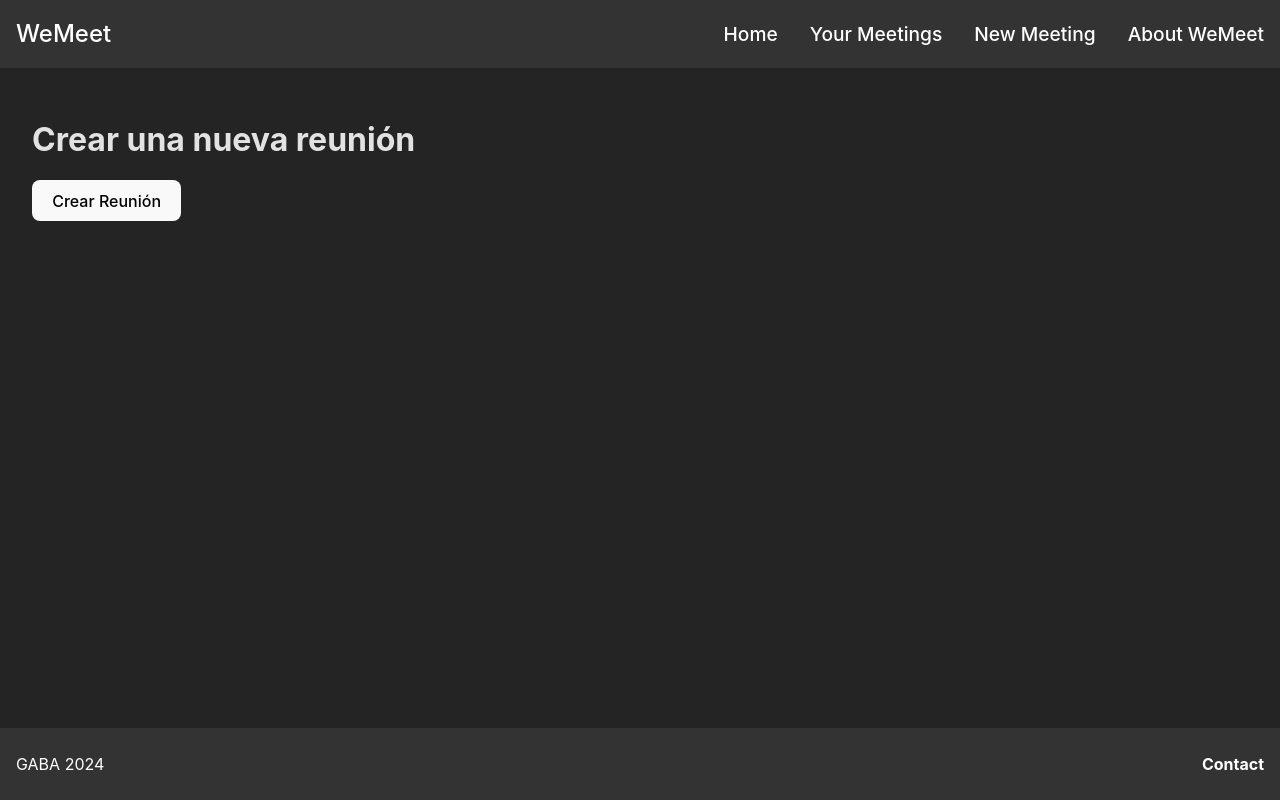
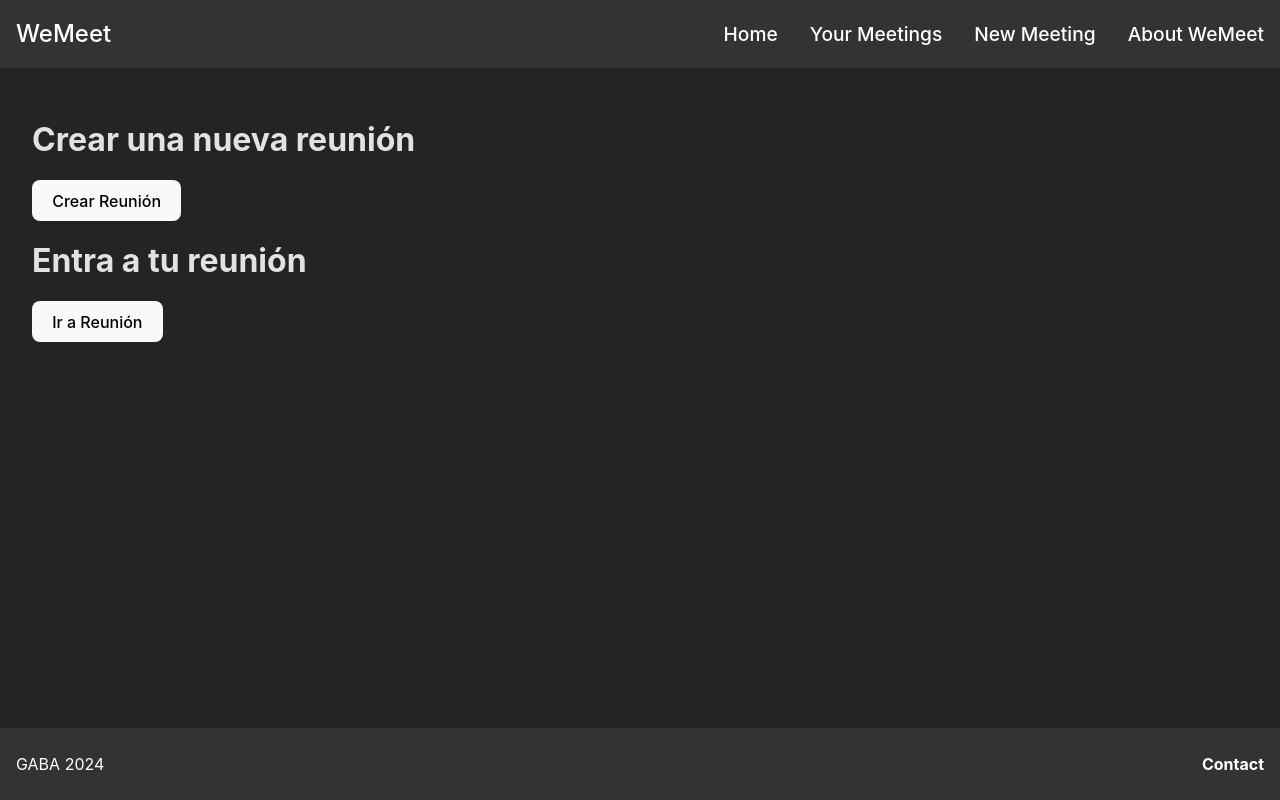
Before and after one commit to gabasaura/react_collective-meetings-frontend, a React (Vite) app: page / in a window 1280 px wide. Built offline with nearby package versions, Linux system fonts and the light colour scheme.

Commit message:
reuniones

```diff
--- a/src/pages/Home.tsx
+++ b/src/pages/Home.tsx
@@ -14,6 +14,8 @@ const Home: React.FC = () => {
     <div>
       <h1>Crear una nueva reunión</h1>
       <button onClick={handleCreateMeeting}>Crear Reunión</button>
+      <h1>Entra a tu reunión</h1>
+      <button onClick={handleCreateMeeting}>Ir a Reunión</button>
     </div>
   );
 };
```
